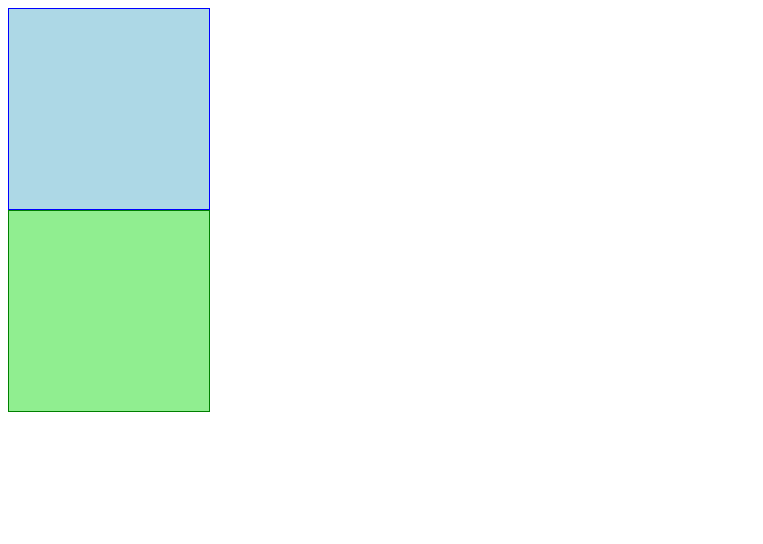
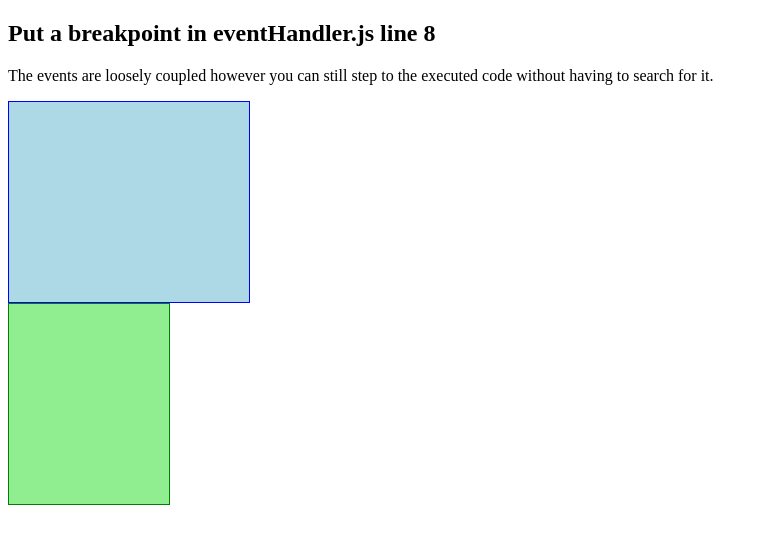
Before and after one commit to tlatkinson/looseWidgets, a plain HTML site: page index.html in a window 1280 px wide. Shown: the whole page, without its empty margins (0-763 px from the left). Drawn offline with Linux system fonts and the light colour scheme.

Commit message:
spelled stuff out

```diff
--- a/index.html
+++ b/index.html
@@ -3,7 +3,7 @@
 
     <script src="jquery-2.1.0.js"></script>
     <script src="main.js"></script>
-    <script src="js/widgetHandler.js"></script>
+    <script src="js/eventHandler.js"></script>
     <script src="js/widgetOne.js"></script>
     <script src="js/widgetTwo.js"></script>
 
@@ -11,6 +11,9 @@
   </head>
   <body>
     <section>
+        <h2>Put a breakpoint in eventHandler.js line 8</h2>
+        <p>The events are loosely coupled however you can still step to the executed code without having to search for it.</p>
+
         <div id="widget1"></div>
         <div id="widget2"></div>
     </section>
--- a/js/widgetHandler.js
+++ b/js/eventHandler.js
@@ -1,7 +1,7 @@
 var ta = (function (my) {
     'use strict';
 
-    var widgetHandler = function () {
+    var eventHandler = function () {
 
         function bindEvent (element, eventName, eventFunc) {
             $(element).bind(eventName, function (e) {
@@ -14,6 +14,6 @@ var ta = (function (my) {
         };
     }();
 
-    my.widgetHandler = widgetHandler;
+    my.eventHandler = eventHandler;
     return my;
 }(ta || {}));
--- a/js/widgetOne.js
+++ b/js/widgetOne.js
@@ -4,11 +4,19 @@ var ta = (function (my) {
     my.widgetOne = function (selector) {
         if(!selector) return;
 
-        var $ele = $(selector);
-        $ele.append('<div style="width: 200px; height: 200px; background-color: lightblue; border: 1px solid blue"></div>');
+        var $ele = $(selector),
+            width = 200;
 
-        ta.widgetHandler.bindEvent('body', 'ta-custom-event', function (e) {
-            console.log('rawer');
+        $ele.append($('<div>').css({
+            width: width + 'px',
+            height: '200px',
+            'background-color': 'lightblue',
+            border: '1px solid blue'
+        }));
+
+        ta.eventHandler.bindEvent('body', 'ta-custom-event', function (e) {
+            width += 20;
+            $ele.find('div').css({'width' : width + 'px'})
         });
 
         return {};
--- a/js/widgetTwo.js
+++ b/js/widgetTwo.js
@@ -4,11 +4,19 @@ var ta = (function (my) {
     my.widgetTwo = function (selector) {
         if(!selector) return;
 
-        var $ele = $(selector);
-        $ele.append('<div style="width: 200px; height: 200px; background-color: lightgreen; border: 1px solid green"></div>');
+        var $ele = $(selector),
+            width = 200;
 
-        ta.widgetHandler.bindEvent('body', 'ta-custom-event', function (e) {
-            console.log('rawr');
+        $ele.append($('<div>').css({
+            width: width + 'px',
+            height: '200px',
+            'background-color': 'lightgreen',
+            border: '1px solid green'
+        }));
+
+        ta.eventHandler.bindEvent('body', 'ta-custom-event', function (e) {
+            width -= 20;
+            $ele.find('div').css({'width' : Math.abs(width) + 'px'})
         });
 
         return {};
--- a/main.js
+++ b/main.js
@@ -9,6 +9,6 @@
 
         setInterval(function () {
             $('body').trigger('ta-custom-event');
-        }, 3000);
+        }, 2000);
     });
 }());
```
